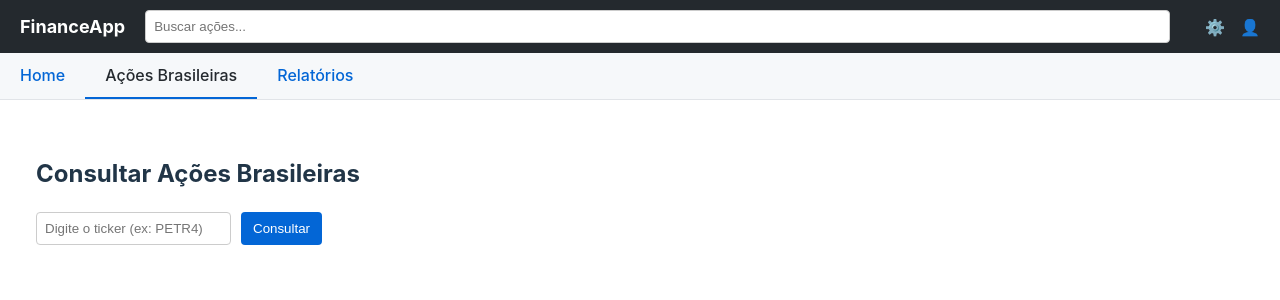
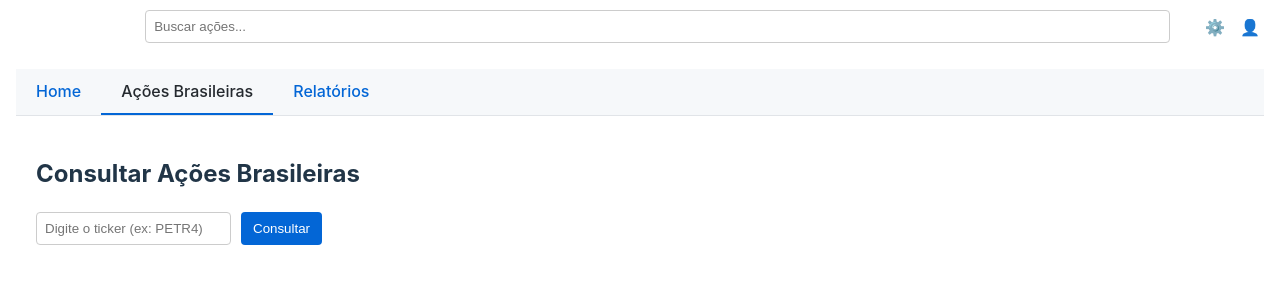
Before and after one commit to eduallochio/Omega-finance, a React (Vite) app in the folder Frontend/: page /acoes-brasileiras in a window 1280 px wide. Shown: the top 300 px of the page. Built offline with nearby package versions, Linux system fonts and the light colour scheme.

Commit message:
retirada do código extra do dashboard

```diff
--- a/Frontend/src/components/Header.css
+++ b/Frontend/src/components/Header.css
@@ -4,7 +4,7 @@
     align-items: center;
     justify-content: space-between;
     padding: 10px 20px;
-    background-color: #24292e;
+    /* background-color: #24292e; */
     color: #ffffff;
   }
 
--- a/Frontend/src/components/dashboard/Dashboard.css
+++ b/Frontend/src/components/dashboard/Dashboard.css
@@ -3,36 +3,25 @@
   flex-direction: column;
   height: 100vh; /* Ocupa toda a altura da janela */
   width: 100vw; /* Ocupa toda a largura da janela */
-  overflow: hidden; /* Evita barras de rolagem desnecessárias */
+  overflow: hidden;
 }
 
 .dashboard-header {
   flex: 0 0 auto; /* Mantém o header com altura fixa */
-  background-color: #f8f9fa; /* Cor de fundo do cabeçalho */
+  background-color: #f8f9fa;
   padding: 1rem;
   border-bottom: 1px solid #ddd;
 }
 
 .dashboard-content {
-  flex: 1 1 auto; /* Permite que o conteúdo ocupe o espaço restante */
-  overflow-y: auto; /* Ativa a rolagem se necessário */
-  padding: 1rem;
-  background-color: #fff; /* Cor de fundo do conteúdo */
-}
-
-.dashboard-sidebar {
-  flex: 0 0 250px; /* Largura fixa para a barra lateral */
-  background-color: #343a40; /* Cor de fundo da sidebar */
-  color: #fff;
-  padding: 1rem;
-  height: 100%; /* Ocupa toda a altura */
-}
-.dashboard-content {
   display: flex;
+  flex: 1;
+  overflow: hidden;
 }
 
 .dashboard-main {
   flex: 1; /* O conteúdo principal ocupa o espaço restante */
   padding: 1rem;
-  overflow-y: auto; /* Permite rolagem se necessário */
+  overflow-y: auto;
+  background-color: #fff; /* Cor de fundo para destacar */
 }
--- a/Frontend/src/components/dashboard/Dashboard.jsx
+++ b/Frontend/src/components/dashboard/Dashboard.jsx
@@ -1,4 +1,4 @@
-// src/components/dashboard/Dashboard.jsx
+
 import Header from "../Header";
 import Tabs from "../Tabs";
 import "./Dashboard.css";
@@ -7,14 +7,23 @@ import PropTypes from 'prop-types';
 const Dashboard = ({ children }) => {
   return (
     <div className="dashboard">
+      {/* Cabeçalho */}
       <Header />
-      <Tabs />
-      <main className="dashboard-content">{children}</main>
+
+      {/* Conteúdo do Dashboard */}
+      <div className="dashboard-content">
+        {/* Área Principal */}
+        <main className="dashboard-main">
+          {/* Tabs para navegação adicional */}
+          <Tabs />
+
+          {/* Conteúdo principal */}
+          {children}
+        </main>
+      </div>
     </div>
   );
 };
-
-
 Dashboard.propTypes = {
   children: PropTypes.node
 };
```
